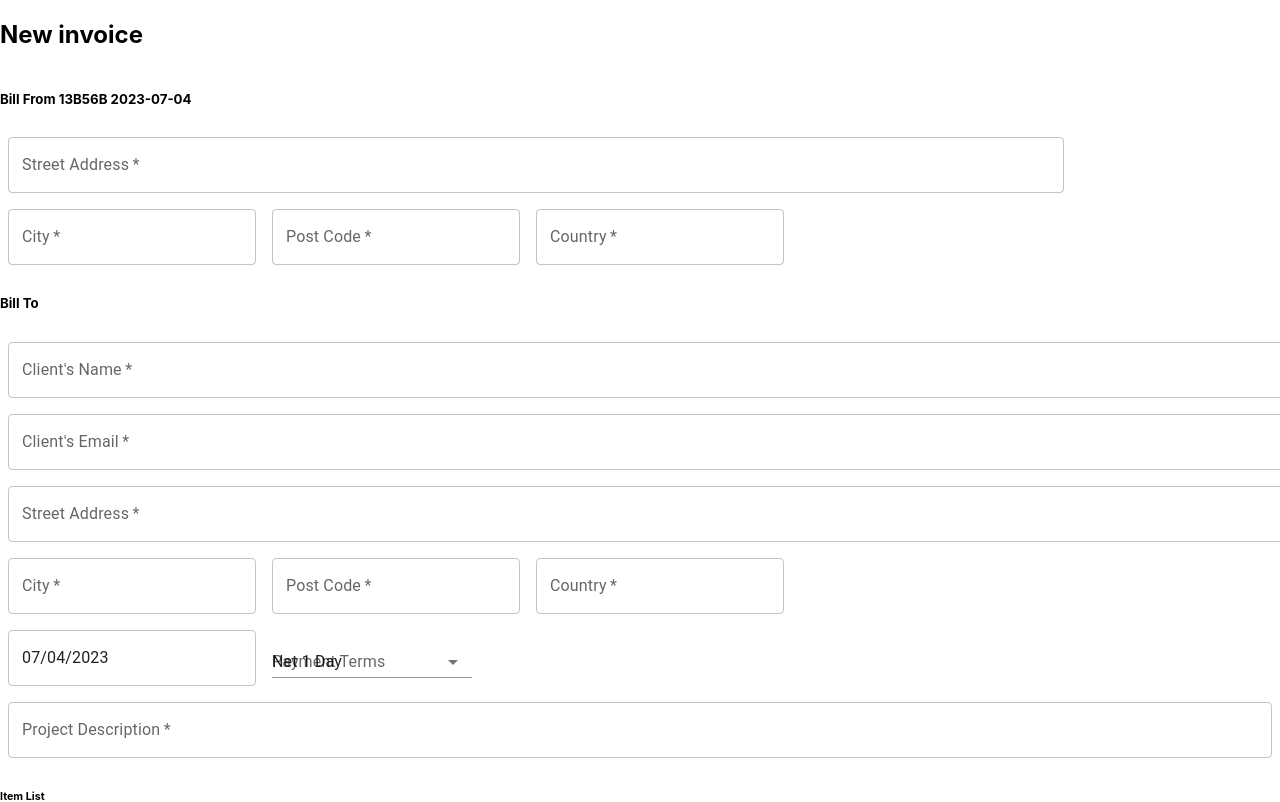
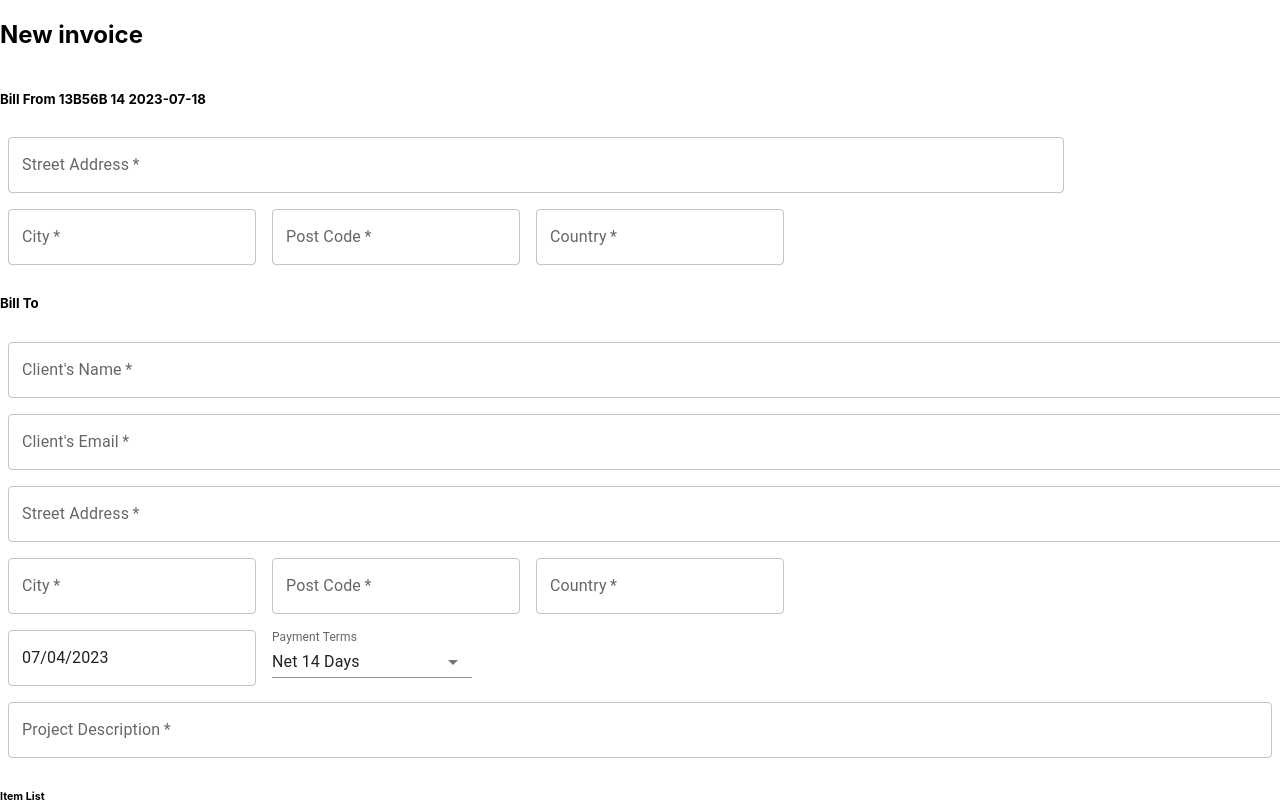
Before and after one commit to giga-gogosashvili/invoice-app, a React (Create React App) app: page /invoices/create in a window 1280 px wide. Shown: the top 802 px of the page. Built offline with nearby package versions, Linux system fonts and the light colour scheme.

Commit message:
date add days added

```diff
--- a/src/components/CreateInvoice.tsx
+++ b/src/components/CreateInvoice.tsx
@@ -17,9 +17,15 @@ import dayjs, { Dayjs } from "dayjs";
 
 const unique_id = uuid();
 const id = unique_id.slice(0, 6).toUpperCase();
-const date = new Date().toISOString().split("T")[0];
+// const date = new Date().toISOString().split("T")[0];
 
 export default function CreateInvoice() {
+  function addDays(date: Date, days: number) {
+    date.setDate(date.getDate() + days);
+    return date;
+  }
+  const date: Date = new Date();
+
   const [senderStreet, setSenderStreet] = useState<string>("");
   const [senderCity, setSenderCity] = useState<string>("");
   const [senderPostCode, setSenderPostCode] = useState<string>("");
@@ -35,7 +41,7 @@ export default function CreateInvoice() {
 
   const [createdAt, setCreatedAt] = React.useState<Dayjs | null>(dayjs(date));
 
-  const [paymentTerms, setPaymentTerms] = useState<string>("");
+  const [paymentTerms, setPaymentTerms] = useState<number>(14);
 
   const [description, setDescription] = useState<string>("");
 
@@ -43,11 +49,12 @@ export default function CreateInvoice() {
   const [itemQuantity1, setItemQuantity1] = useState<string>("");
   const [itemPrice1, setItemPrice1] = useState<string>("");
 
-  const [status, setStatus] = useState<string>("paid");
+  // const [status, setStatus] = useState<string>("paid");
 
-  const paymentDue = "2022-05-17";
-  // const status = "paid";
+  const status = "paid";
   const total = 250;
+
+  const paymentDue = addDays(date, paymentTerms).toISOString().split("T")[0];
 
   return (
     <div>
@@ -55,7 +62,7 @@ export default function CreateInvoice() {
       <Box sx={{ display: "flex", flexWrap: "wrap" }}>
         <div>
           <h5>
-            Bill From {id} {date}
+            Bill From {id} {paymentTerms} {paymentDue}
           </h5>
           <TextField
             required
@@ -167,8 +174,6 @@ export default function CreateInvoice() {
         </div>
         <DatePicker
           sx={{ m: 1 }}
-          // value={setCreatedAt}
-          // onChange={(value: TValue, context: FieldChangeHandlerContext<TError>) => void}
           value={createdAt}
           onChange={(newValue) => setCreatedAt(newValue)}
         />
@@ -183,7 +188,7 @@ export default function CreateInvoice() {
             }}
             value={paymentTerms}
             onChange={(event: React.ChangeEvent<HTMLSelectElement>) => {
-              setPaymentTerms(event.target.value);
+              setPaymentTerms(Number(event.target.value));
             }}
           >
             <option value={1}>Net 1 Day</option>
```
